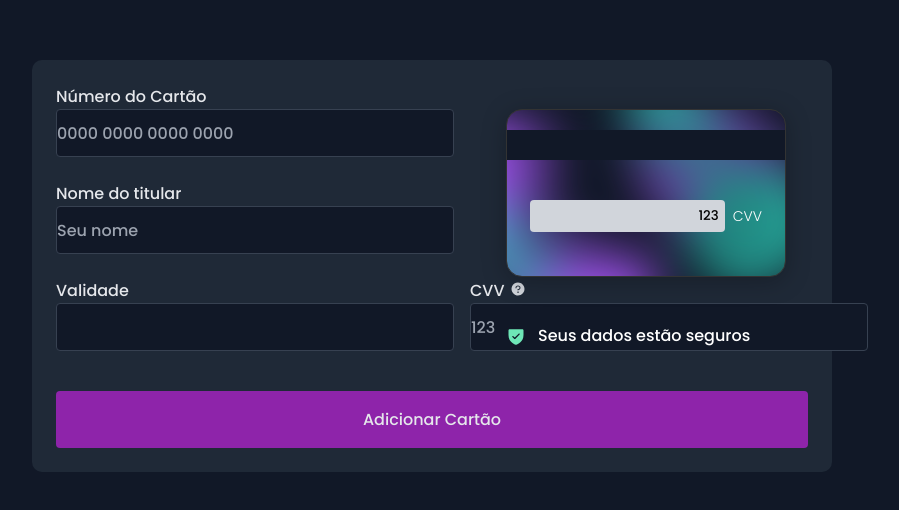
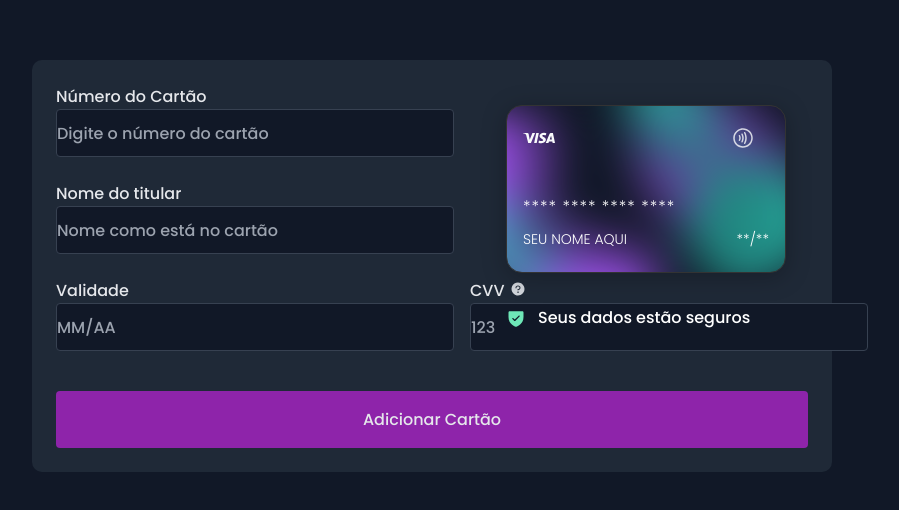
Before and after one commit to claytonfortunato/Cartao-13, a React (Vite) app: page / in a window 1280 px wide. Shown: the part 134-644 px from the top of the page, without its empty margins (208-1107 px from the left). Built offline with nearby package versions, Linux system fonts and the light colour scheme.

Commit message:
feat: transform card rotate

```diff
--- a/src/components/Card/index.tsx
+++ b/src/components/Card/index.tsx
@@ -1,32 +1,26 @@
 import Visa from "../../assets/visa.svg";
 import Payment from "../../assets/ContactlessPayment.svg";
-import Security from "../../assets/ShieldCheck.svg";
-import backImg from "../../assets/back.png";
 
 import { CardProps } from "../../@types/type";
 
 import * as C from "./styles";
 
-type PropsCard = {
-  card: CardProps;
-  callback: (card: CardProps) => void;
-};
-
 export const Card = ({ number, name, cvv }: CardProps) => {
   return (
     <C.CardContainer>
+      <C.FlipCard>
         <C.FrontCard>
           <C.TopInfo>
             <img src={Visa} alt="" />
 
             <img src={Payment} alt="" />
           </C.TopInfo>
-        <C.NumberBox>{number}</C.NumberBox>
+          <C.NumberBox>{number || "**** **** **** ****"}</C.NumberBox>
+
           <C.MidInfo>
-          <span>{name}</span>
-          <span>00/00</span>
+            <span>{name || "Seu nome aqui"}</span>
+            <span>**/**</span>
           </C.MidInfo>
-        <img src={backImg} alt="" />
         </C.FrontCard>
 
         <C.BackCard>
@@ -36,6 +30,7 @@ export const Card = ({ number, name, cvv }: CardProps) => {
             <span>CVV</span>
           </C.NumberBack>
         </C.BackCard>
+      </C.FlipCard>
     </C.CardContainer>
   );
 };
--- a/src/components/Card/styles.ts
+++ b/src/components/Card/styles.ts
@@ -2,53 +2,56 @@ import styled, { css } from "styled-components";
 
 import Card from "../../assets/credit_card_bg.svg";
 
-type Props = {
-  flipped: boolean;
-};
-
 const sharedCard = css`
   background: url(${Card}) no-repeat center/cover;
+  position: absolute;
   width: 280px;
   height: 168px;
   border-radius: 20px;
   border: 1px solid #333;
   transition: all 0.5s;
+  -webkit-backface-visibility: hidden;
   backface-visibility: hidden;
   background-color: #333;
-  transform-style: preserve-3d;
+
   color: #fff;
   border-radius: 16px;
 
   box-shadow: 0px 4px 24px rgba(0, 0, 0, 0.25);
-  position: absolute;
+`;
+
+export const FlipCard = styled.div`
+  background-color: transparent;
+  height: 200px;
+
+  position: relative;
+  transform-style: preserve-3d;
+  transition: transform 0.8s;
 `;
 
 export const CardContainer = styled.div`
-  display: flex;
-  flex-direction: column;
-  justify-content: center;
-  height: 260px;
-  margin-top: -24px;
+  perspective: 1000px;
+  cursor: pointer;
 
-  position: relative;
-  perspective: 1000px;
+  ${FlipCard}:hover {
+    transform: rotateY(180deg);
+  }
 
   @media (max-width: 782px) {
     align-items: center;
   }
 `;
 
-export const FrontCard = styled.div<Props>`
+export const FrontCard = styled.div`
   ${sharedCard}
 
   padding: 1.6rem;
-  z-index: ${(props) => (props.flipped ? 2 : 1)};
-  transform: ${(props) => (props.flipped ? "rotate(0deg)" : "rotateY(180deg)")};
+`;
 
-  .front.flipped {
-    z-index: 1;
-    transform: rotateY(180deg);
-  }
+export const BackCard = styled.div`
+  ${sharedCard}
+
+  transform: rotateY(180deg);
 `;
 
 export const TopInfo = styled.div`
@@ -66,17 +69,19 @@ export const NumberBox = styled.div`
   padding: 0;
   gap: 16px;
 
-  font-size: 18px;
+  font-size: 16px;
   margin-top: 4rem;
   letter-spacing: 0.1rem;
+  font-weight: 100;
 `;
 
 export const MidInfo = styled.div`
   display: flex;
   justify-content: space-between;
-  font-size: 1.6rem;
+  font-size: 1.4rem;
   text-transform: uppercase;
   margin-top: 1rem;
+  font-weight: 100;
 `;
 
 export const SafeInfo = styled.div`
@@ -89,15 +94,6 @@ export const SafeInfo = styled.div`
     font-size: 16px;
     color: ${(props) => props.theme.gray200};
   }
-`;
-
-export const BackCard = styled.div<Props>`
-  ${sharedCard}
-
-  z-index: ${(props) => (props.flipped ? 1 : 2)};
-  transform: ${(props) =>
-    props.flipped ? "rotateY(180deg)" : "rotate(360deg)"};
-  position: absolute;
 `;
 
 export const NumberBack = styled.div`
--- a/src/components/Field/index.tsx
+++ b/src/components/Field/index.tsx
@@ -15,6 +15,7 @@ export const Field = ({
   currentValue,
   help,
   onFieldChanged,
+  placeholder,
 }: FieldProps) => {
   return (
     <C.Container>
@@ -26,6 +27,7 @@ export const Field = ({
       <input
         type={type}
         value={currentValue}
+        placeholder={placeholder}
         onChange={(e) => onFieldChanged!(e.target.value)}
       />
     </C.Container>
--- a/src/pages/Home/index.tsx
+++ b/src/pages/Home/index.tsx
@@ -8,16 +8,13 @@ import { Button } from "../../components/Button";
 import help from "../../assets/help.svg";
 import { SafetyInfo } from "../../components/SafetyInfo";
 
-interface Props {
-  card: CardType;
-  callback: (card: CardType) => void;
-}
+export const Home = () => {
+  const [cards, setCards] = useState<CardType[]>();
 
-export const Home = ({ card, callback }: Props) => {
   const [cardInfo, setCardInfo] = useState<CardProps>({
-    name: "Seu nome",
+    name: "",
     cvv: "123",
-    number: "0000 0000 0000 0000",
+    number: "",
   });
 
   const handleCardNumber = (number: string) => {
@@ -32,6 +29,16 @@ export const Home = ({ card, callback }: Props) => {
     setCardInfo((prev) => ({ ...prev, cvv: cvv }));
   };
 
+  const handleCardClick = (currentClickedCard: CardType) => {
+    setCards((prev) =>
+      prev?.map((card) =>
+        card.id === currentClickedCard.id
+          ? { ...card, flipped: true, clickable: false }
+          : card
+      )
+    );
+  };
+
   return (
     <C.Container>
       <C.Content>
@@ -41,6 +48,7 @@ export const Home = ({ card, callback }: Props) => {
             type="tel"
             currentValue={cardInfo.number}
             onFieldChanged={handleCardNumber}
+            placeholder="Digite o número do cartão"
           />
 
           <Field
@@ -48,7 +56,7 @@ export const Home = ({ card, callback }: Props) => {
             type="text"
             currentValue={cardInfo.name}
             onFieldChanged={handleName}
-            placeholder="Digite seu nome"
+            placeholder="Nome como está no cartão"
           />
 
           <C.BoxInput>
@@ -68,6 +76,7 @@ export const Home = ({ card, callback }: Props) => {
             number={cardInfo.number}
             name={cardInfo.name}
             cvv={cardInfo.cvv}
+            callback={handleCardClick}
           />
 
           <SafetyInfo />
```
Also changed, not shown: src/@types/type.ts (+0 -8 lines), src/assets/back.png (deleted). Lines whose indentation alone changed are shown as unchanged.
